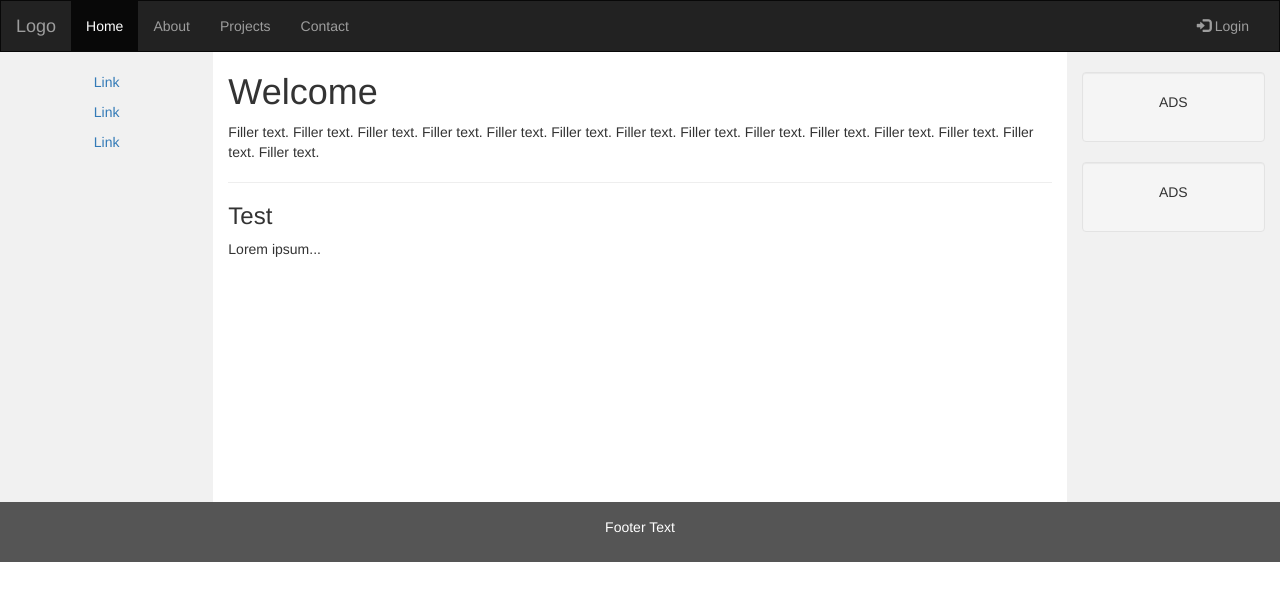
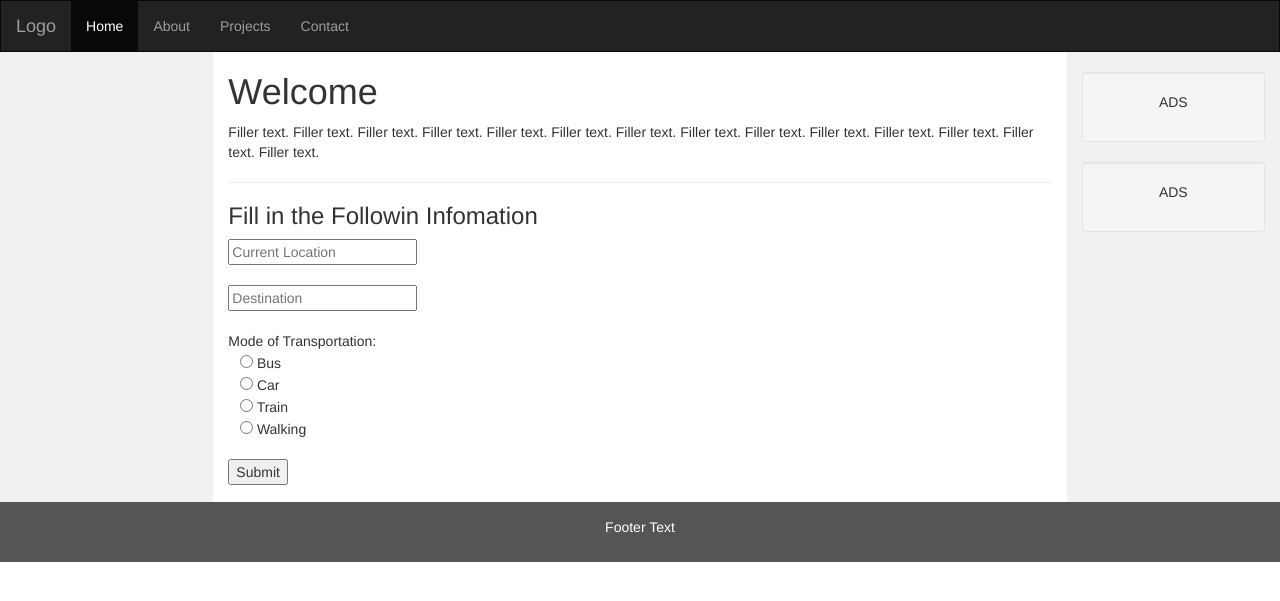
Before and after one commit to Zzcnick/DNC-Does_Not_Commute, a Flask app: page / in a window 1280 px wide. Shown: the top 601 px of the page. Run offline with Flask 2, Linux system fonts and the light colour scheme; parts of the project's set-up code (start-up, migrations or seed data) failed here and were passed over; some libraries are stand-ins or nearby versions.

Commit message:
Added a basic form to th e site along with information as to how to utilize the template

```diff
--- a/devlog.txt
+++ b/devlog.txt
@@ -25,3 +25,6 @@ zhenZ -- 2016-12-04 22:53
 
 zhenZ -- 2016-12-04 23:37
 - Added updated design document
+
+wostlund -- 2016-12-05 20:45
+- Added form and new document with template details for those who are confused, the document is called templateInfo.txt
--- a/templates/main.html
+++ b/templates/main.html
@@ -7,7 +7,7 @@
   <title>Bootstrap Example</title>
   <meta charset="utf-8">
   <meta name="viewport" content="width=device-width, initial-scale=1">
-  <link rel="stylesheet" type="text/css" href="/static/css/bootstrap.min.css">
+  <link rel="stylesheet" type="text/css" href="/static/css/bootstrap.css">
   <script type="text/javascript" src="/static/js/bootstrap.min.js"></script>
   <style>
     /* Remove the navbar's default margin-bottom and rounded borders */
@@ -32,6 +32,11 @@
       color: white;
       padding: 15px;
     }
+
+    /* Edit div to span the height of the entire page */
+      .main{
+          height: 100%;
+      }
 
     /* On small screens, set height to 'auto' for sidenav and grid */
     @media screen and (max-width: 767px) {
@@ -62,9 +67,9 @@
         <li><a href="#">Projects</a></li>
         <li><a href="#">Contact</a></li>
       </ul>
-      <ul class="nav navbar-nav navbar-right">
+      <!--<ul class="nav navbar-nav navbar-right">
         <li><a href="#"><span class="glyphicon glyphicon-log-in"></span> Login</a></li>
-      </ul>
+      </ul>-->
     </div>
   </div>
 </nav>
@@ -72,18 +77,27 @@
 <div class="container-fluid text-center">
   <div class="row content">
     <div class="col-sm-2 sidenav">
-      <p><a href="#">Link</a></p>
-      <p><a href="#">Link</a></p>
-      <p><a href="#">Link</a></p>
     </div>
-    <div class="col-sm-8 text-left">
+    <div class="col-sm-8 text-left main">
       <h1>{{title}}</h1>
       <p>
 	Filler text. Filler text. Filler text. Filler text. Filler text. Filler text. Filler text. Filler text. Filler text. Filler text. Filler text. Filler text. Filler text. Filler text.
       </p>
       <hr>
-      <h3>Test</h3>
-      <p>Lorem ipsum...</p>
+      <h3>Fill in the Followin Infomation</h3> <!-- Form will look like this + nicer and with js-->
+          <form action="result" method="POST">
+            <input type="text" name="location" placeholder="Current Location"><br><br>
+            <input type="text" name="destination" placeholder="Destination"> <br><br>
+              Mode of Transportation:<br>
+            &nbsp;&nbsp;&nbsp;<input type="radio" name="transportMode" value="car"> Bus<br>
+            &nbsp;&nbsp;&nbsp;<input type="radio" name="transportMode" value="car"> Car<br>
+            &nbsp;&nbsp;&nbsp;<input type="radio" name="transportMode" value="car"> Train<br>
+            &nbsp;&nbsp;&nbsp;<input type="radio" name="transportMode" value="car"> Walking
+              <br><br>
+            <input type="submit">
+        </form>
+        <br>
+        <br>
     </div>
     <div class="col-sm-2 sidenav">
       <div class="well">
```
Also changed, not shown: templateInfo.txt (added, +8 -0 lines).
